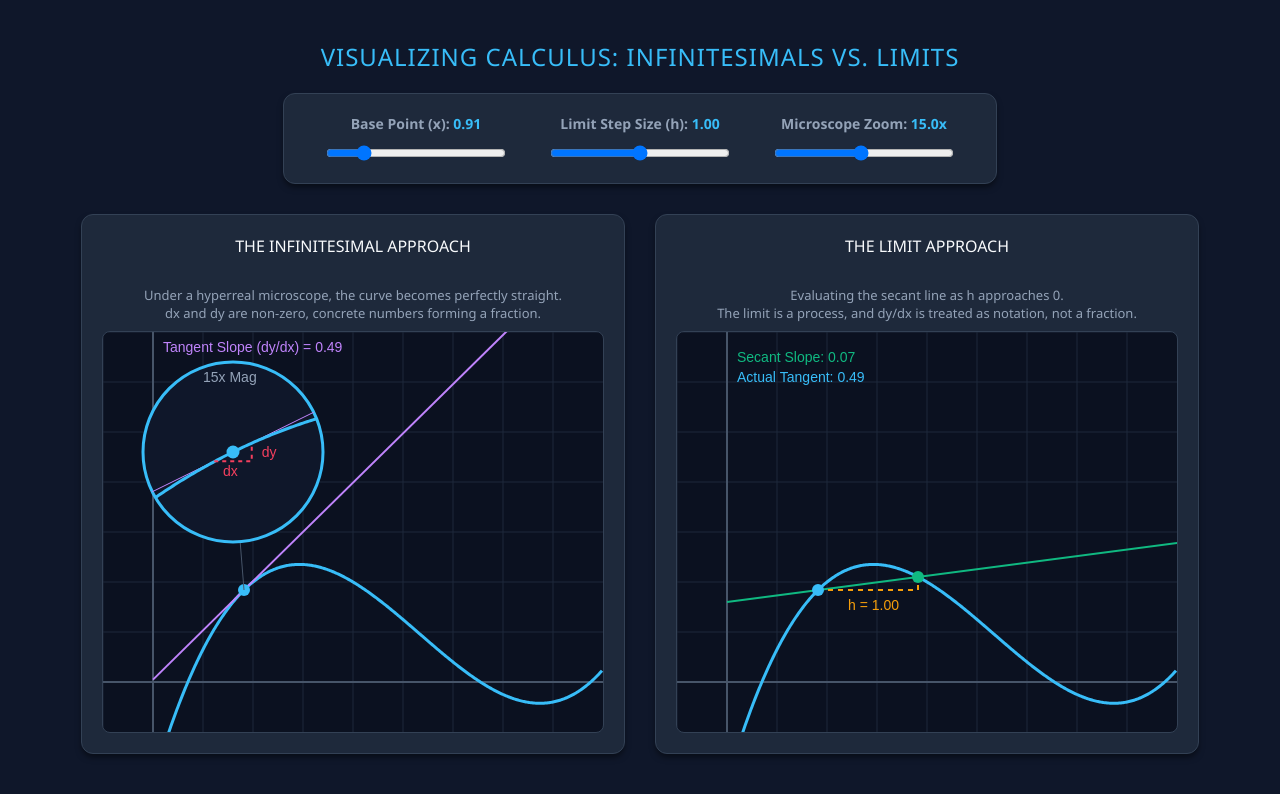
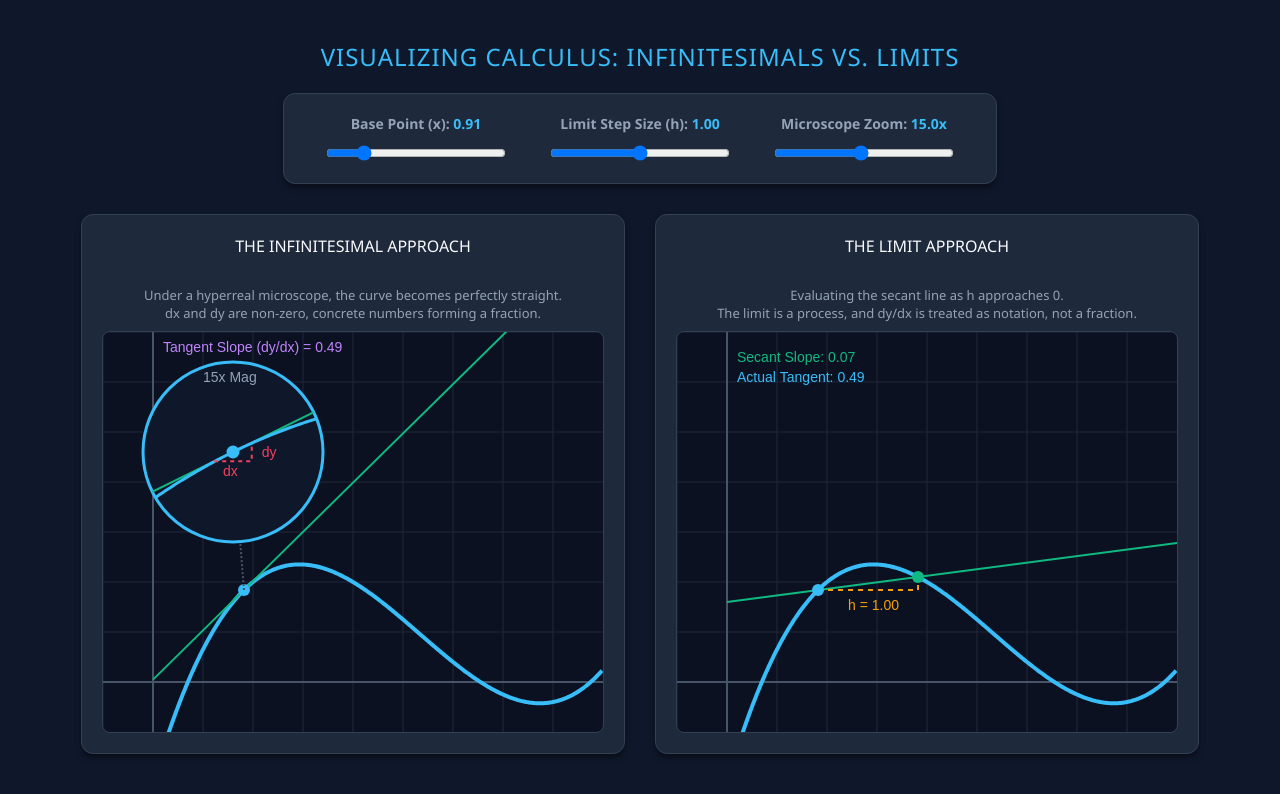
Before and after one commit to realityexpander/Calculus_Infinitesimals_vs_Limit, a plain HTML site: page index.html in a window 1280 px wide. Drawn offline with Linux system fonts and the light colour scheme.

Commit message:
Improve derivative slope line colors

```diff
--- a/index.html
+++ b/index.html
@@ -171,7 +171,7 @@
 
         function drawCurve(ctx, width, height) {
             ctx.strokeStyle = '#38bdf8';
-            ctx.lineWidth = 3;
+            ctx.lineWidth = 4;
             ctx.beginPath();
             for (let px = offsetX; px < width; px++) {
                 let x = (px - offsetX) / scaleX;
@@ -249,7 +249,7 @@
             let m = df(x.toFixed(5));
 
             // True Tangent Line
-            infCtx.strokeStyle = '#c084fc'; // Purple
+            infCtx.strokeStyle = '#10b981'; // Green
             infCtx.lineWidth = 2;
             let b = y - m * x;
             infCtx.beginPath();
@@ -267,11 +267,13 @@
 
             // Microscope connecting line
             infCtx.strokeStyle = '#475569';
-            infCtx.lineWidth = 1;
+            infCtx.lineWidth = 2;
+            infCtx.setLineDash([2, 2]);
             infCtx.beginPath();
             infCtx.moveTo(toCanvasX(x), toCanvasY(y));
             infCtx.lineTo(scopeX, scopeY);
             infCtx.stroke();
+            infCtx.setLineDash([]);
 
             // Scope Background
             infCtx.beginPath();
@@ -294,8 +296,8 @@
             let scaleScope = scopeRadius / (viewWidth / 2.0);
 
             // 2. Draw Tangent Line in Scope
-            infCtx.strokeStyle = '#c084fc';
-            infCtx.lineWidth = 1;
+            infCtx.strokeStyle = '#10b981'; // Green
+            infCtx.lineWidth = 2;
             infCtx.beginPath();
             infCtx.moveTo(scopeX - scopeRadius, scopeY + m * scopeRadius);
             infCtx.lineTo(scopeX + scopeRadius, scopeY - m * scopeRadius);
```
